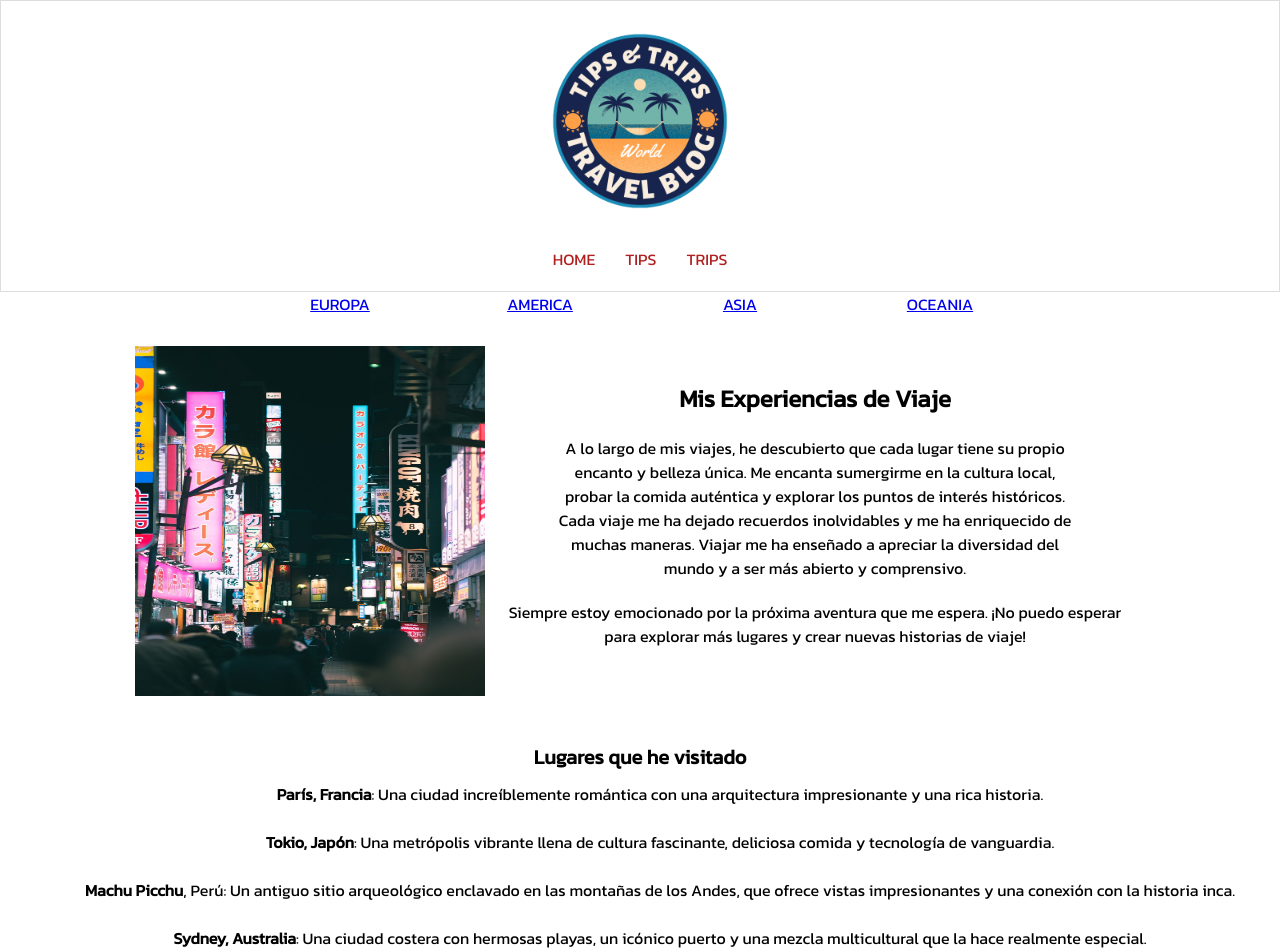
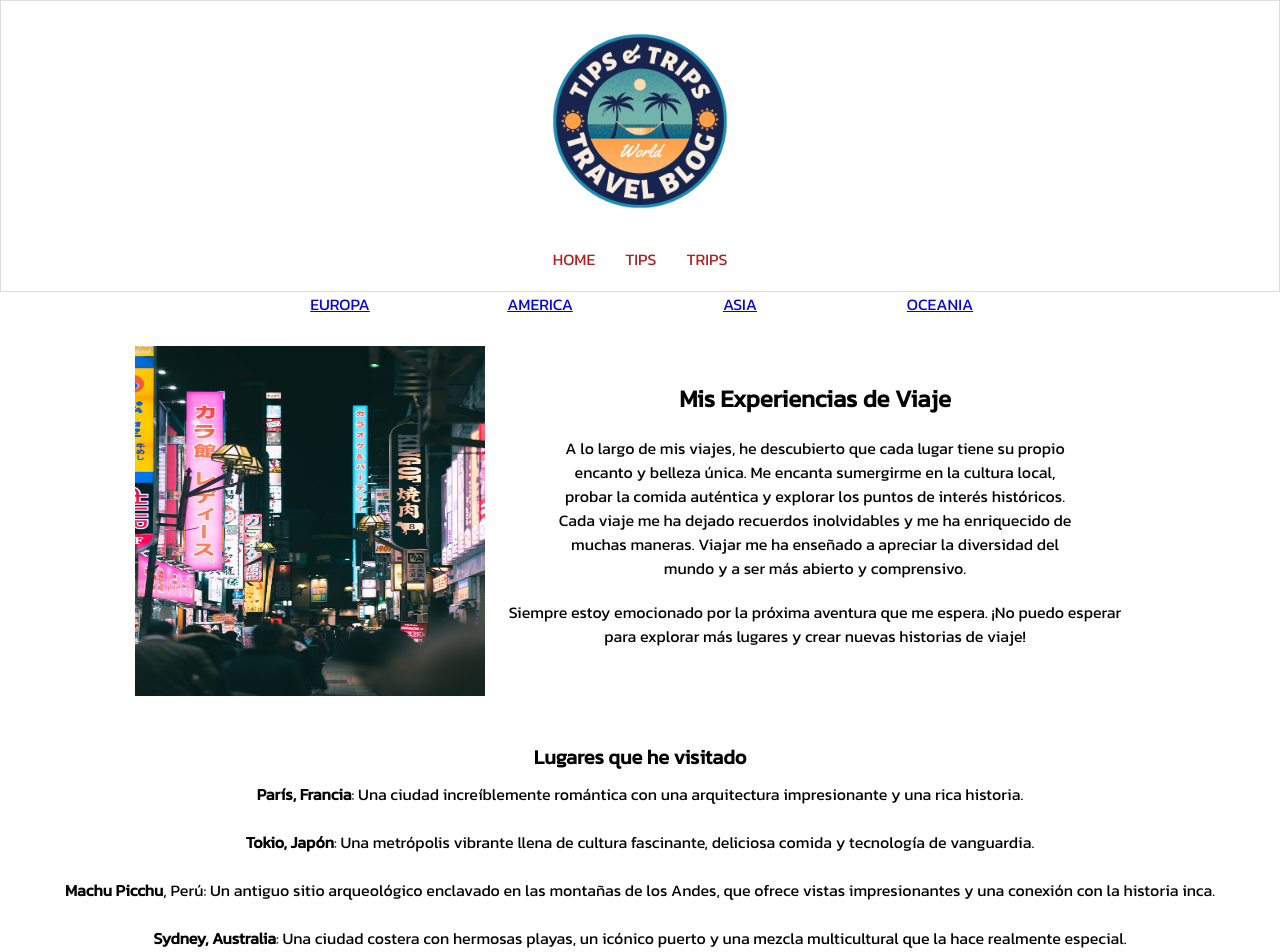
Before and after one commit to ismaelfonsecacid/tips-and-trips, a Next.js app in the folder 002-tfgtest/: page /trips in a window 1280 px wide. Shown: the top 952 px of the page. Built offline with nearby package versions, Linux system fonts and the light colour scheme.

Commit message:
Quite el margen

```diff
--- a/002-tfgtest/app/trips/Page.module.css
+++ b/002-tfgtest/app/trips/Page.module.css
@@ -29,7 +29,6 @@
 
   .list {
     list-style-type: none;
-    margin-left: 40px;
   }
   .container {
     display: flex;
```
